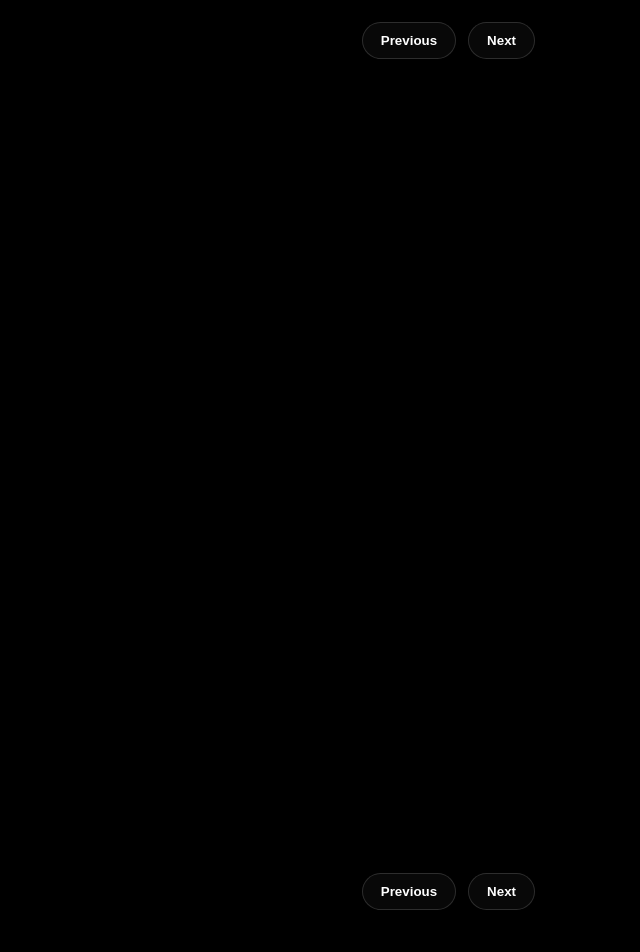
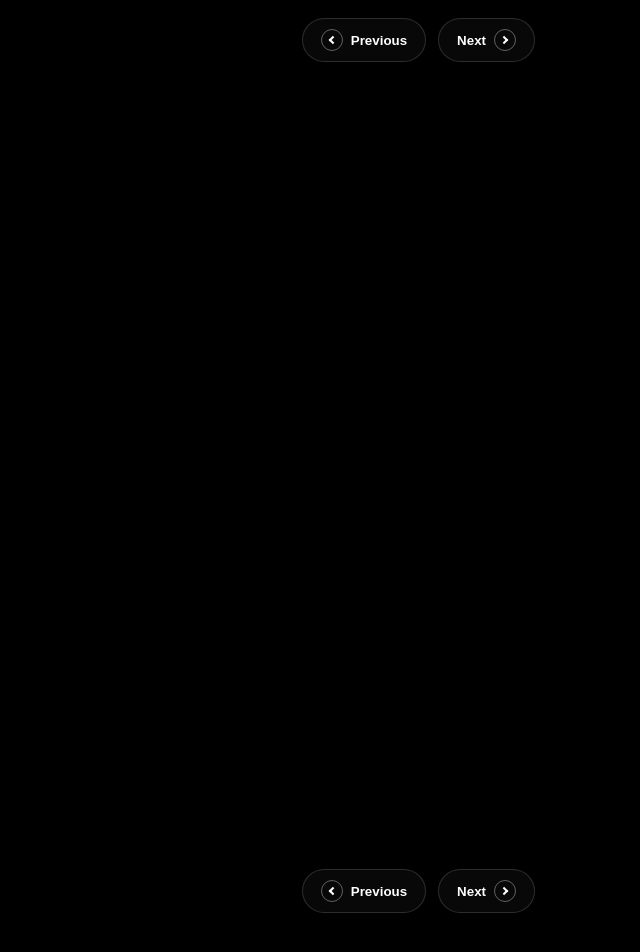
Before and after one commit to williamalmeidadev/portfolio, a React (Vite) app: page / in a window 1280 px wide. Shown: the part 3317-4269 px from the top of the page, without its empty margins (640-1280 px from the left). Built offline with nearby package versions, Linux system fonts and the light colour scheme.

Commit message:
feat: style carousel navigation arrows

```diff
--- a/src/sections/Certificados.tsx
+++ b/src/sections/Certificados.tsx
@@ -47,7 +47,8 @@ const Certificados: React.FC = () => {
                 disabled={!canScrollPrev}
                 aria-controls="certificates-carousel"
               >
-                {strings.carousel.prev}
+                <span className="carousel-button-icon carousel-button-icon-left" aria-hidden="true" />
+                <span>{strings.carousel.prev}</span>
               </button>
               <button
                 type="button"
@@ -56,7 +57,8 @@ const Certificados: React.FC = () => {
                 disabled={!canScrollNext}
                 aria-controls="certificates-carousel"
               >
-                {strings.carousel.next}
+                <span>{strings.carousel.next}</span>
+                <span className="carousel-button-icon carousel-button-icon-right" aria-hidden="true" />
               </button>
             </div>
           </div>
--- a/src/sections/Projetos.tsx
+++ b/src/sections/Projetos.tsx
@@ -46,7 +46,8 @@ const Projetos: React.FC = () => {
                 disabled={!canScrollPrev}
                 aria-controls="projects-carousel"
               >
-                {strings.carousel.prev}
+                <span className="carousel-button-icon carousel-button-icon-left" aria-hidden="true" />
+                <span>{strings.carousel.prev}</span>
               </button>
               <button
                 type="button"
@@ -55,7 +56,8 @@ const Projetos: React.FC = () => {
                 disabled={!canScrollNext}
                 aria-controls="projects-carousel"
               >
-                {strings.carousel.next}
+                <span>{strings.carousel.next}</span>
+                <span className="carousel-button-icon carousel-button-icon-right" aria-hidden="true" />
               </button>
             </div>
           </div>
--- a/src/styles/carousel.css
+++ b/src/styles/carousel.css
@@ -22,6 +22,10 @@
 }
 
 .carousel-button {
+  display: inline-flex;
+  align-items: center;
+  justify-content: center;
+  gap: 8px;
   border: 1px solid var(--border);
   background: var(--surface);
   color: var(--text);
@@ -32,9 +36,52 @@
   transition: transform 0.2s ease, box-shadow 0.25s ease, background 0.2s ease;
 }
 
+.carousel-button-icon {
+  width: 22px;
+  height: 22px;
+  border-radius: 999px;
+  border: 1px solid color-mix(in srgb, var(--border) 75%, var(--text) 25%);
+  background: transparent;
+  position: relative;
+  flex: 0 0 auto;
+  transition: transform 0.2s ease, background 0.2s ease, border-color 0.2s ease;
+}
+
+.carousel-button-icon::before {
+  content: '';
+  position: absolute;
+  top: 50%;
+  left: 50%;
+  width: 6px;
+  height: 6px;
+  border-top: 2px solid currentColor;
+  border-right: 2px solid currentColor;
+  transform-origin: center;
+}
+
+.carousel-button-icon-left::before {
+  transform: translate(-35%, -50%) rotate(-135deg);
+}
+
+.carousel-button-icon-right::before {
+  transform: translate(-65%, -50%) rotate(45deg);
+}
+
 .carousel-button:hover {
   transform: translateY(-2px);
   box-shadow: 0 10px 22px rgba(0, 0, 0, 0.14);
+}
+
+.carousel-button:hover .carousel-button-icon {
+  background: transparent;
+}
+
+.carousel-button:hover .carousel-button-icon-left {
+  transform: translateX(-1px);
+}
+
+.carousel-button:hover .carousel-button-icon-right {
+  transform: translateX(1px);
 }
 
 .carousel-button:disabled {
```
